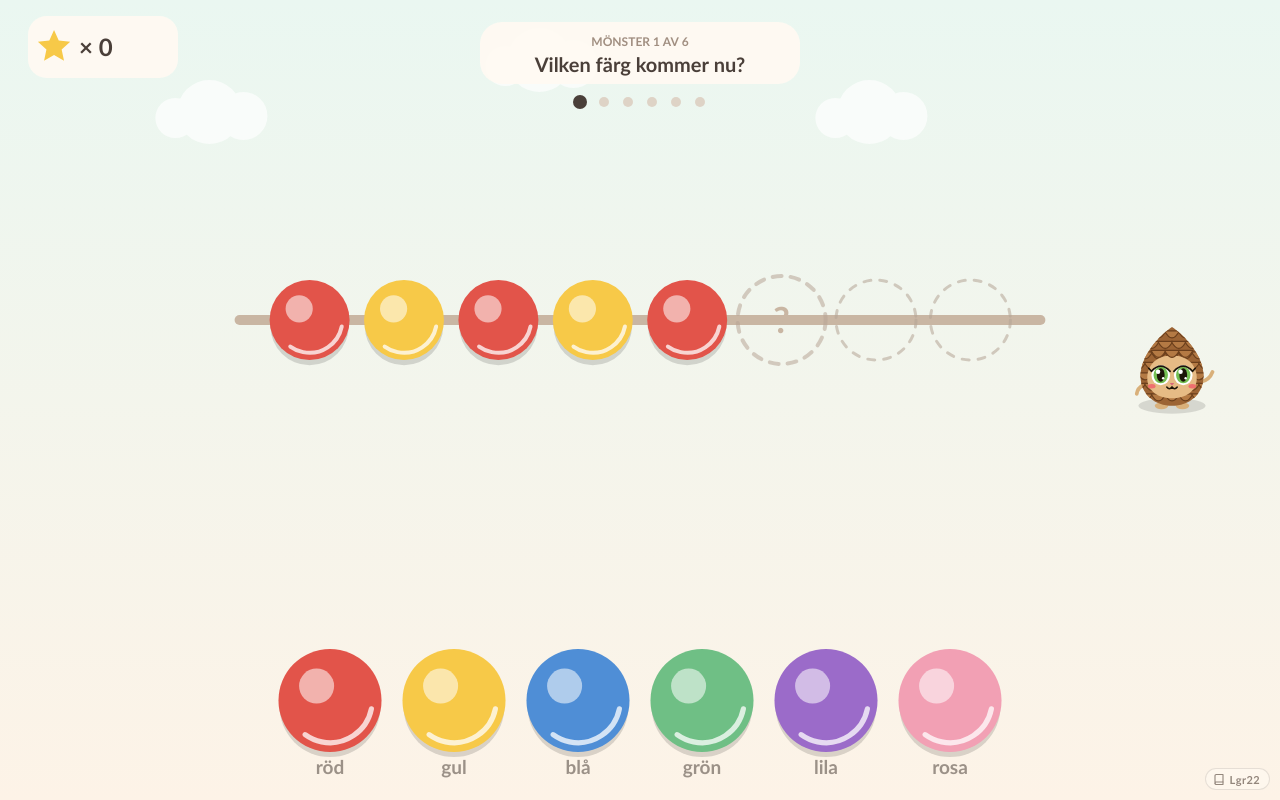
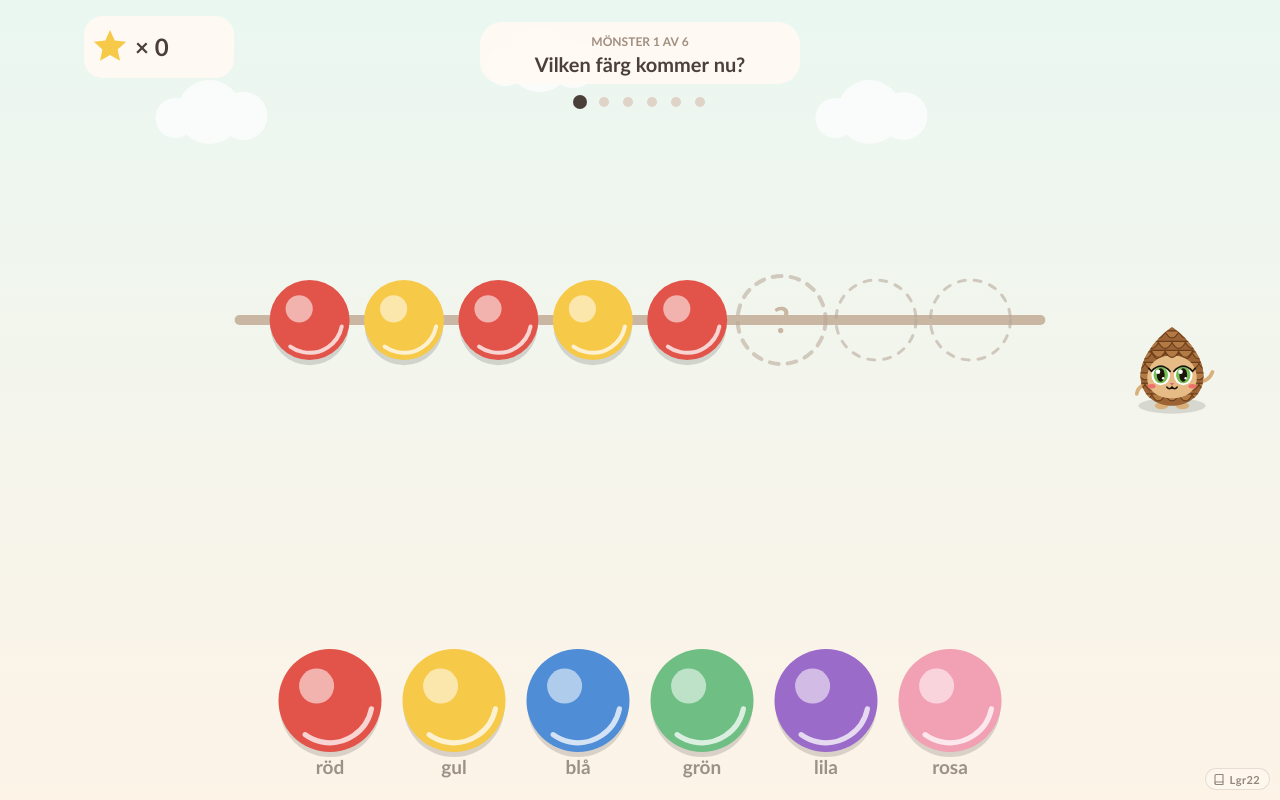
Before and after one commit to enzotown/monsterbanan, a plain HTML site: page index.html in a window 1280 px wide. Drawn offline with Linux system fonts and the light colour scheme; animation ran at ten frames a second.

Commit message:
Publicera monsterbanan (nginx, alltid pa)

```diff
--- a/index.html
+++ b/index.html
@@ -245,7 +245,8 @@ function draw() {
 
   // --- topp: medalj, fråga och prickar (två rader på smala skärmar)
   const small = W < 560;
-  const pad = Math.max(14, Math.min(28, W * 0.035));
+  // Skolappars Kotten-knapp sitter 56 px stor, 12 px från övre vänstra hörnet — håll rutan fri
+  const pad = Math.max(14, Math.min(28, W * 0.035)) + 56;
   const medW = Math.min(150, W * 0.34), medH = small ? 46 : 62;
   ctx.fillStyle = 'rgba(255,250,243,.94)';
   roundRect(pad, 16, medW, medH, medH * 0.3); ctx.fill();
```
